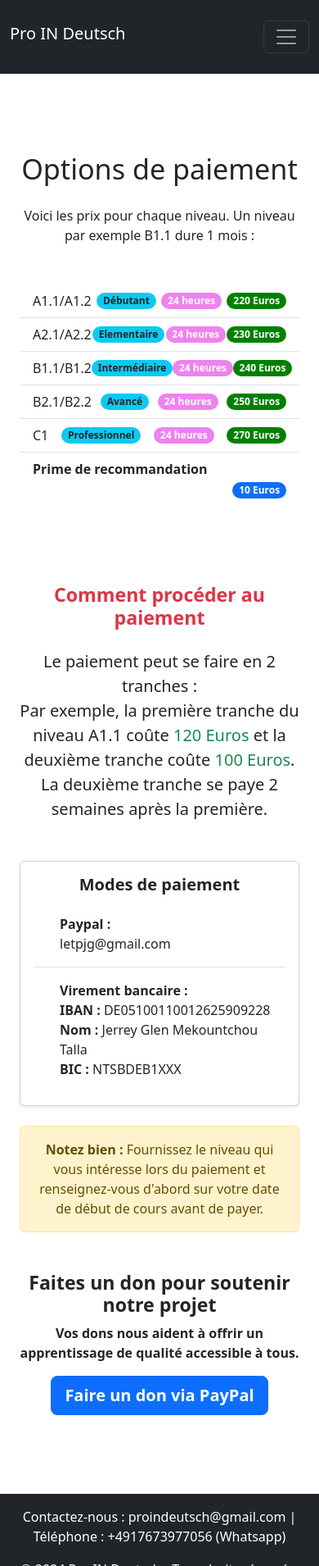
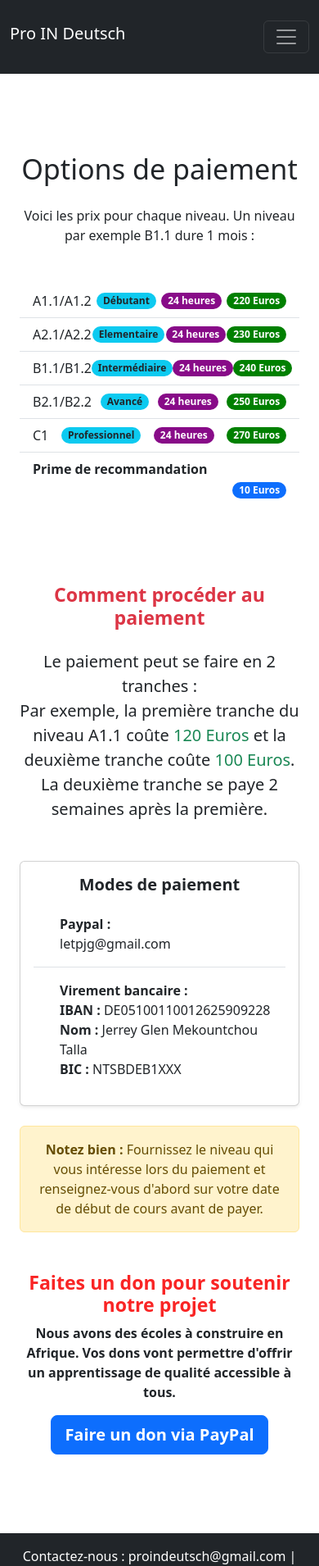
Before and after one commit to raoul-codes/Deutschkurs_APP, a plain HTML site: page paiement.html in a window 390 px wide. Shown: the top 1910 px of the page at 82% size. Drawn offline with nearby package versions, Linux system fonts and the light colour scheme.

Commit message:
couleurs changées et pourquoi nous

```diff
--- a/paiement.html
+++ b/paiement.html
@@ -63,7 +63,7 @@
                                     <li class="list-group-item d-flex justify-content-between align-items-center">
                                         A1.1/A1.2
                                         <span class="badge bg-info text-dark rounded-pill">Débutant</span>
-                                    <span class="badge rounded-pill" style="background-color: violet;">24 heures</span>
+                                        <span class="badge rounded-pill" style="background-color: rgb(136, 11, 136);">24 heures</span>
                                         <span class="badge rounded-pill" style="background-color: green;">220 Euros</span>
                                     </li>
 
@@ -71,7 +71,7 @@
                                     <li class="list-group-item d-flex justify-content-between align-items-center">
                                         A2.1/A2.2
                                         <span class="badge bg-info text-dark rounded-pill">Elementaire</span>
-                                    <span class="badge rounded-pill" style="background-color: violet;">24 heures</span>
+                                        <span class="badge rounded-pill" style="background-color: rgb(136, 11, 136);">24 heures</span>
                                         <span class="badge rounded-pill" style="background-color: green;">230 Euros</span>
                                     </li>
 
@@ -79,14 +79,14 @@
                                     <li class="list-group-item d-flex justify-content-between align-items-center">
                                         B1.1/B1.2
                                         <span class="badge bg-info text-dark rounded-pill">Intermédiaire</span>
-                                    <span class="badge rounded-pill" style="background-color: violet;">24 heures</span>
+                                        <span class="badge rounded-pill" style="background-color: rgb(136, 11, 136);">24 heures</span>
                                         <span class="badge rounded-pill" style="background-color: green;">240 Euros</span>
                                     </li>
                                     <!-- Niveau B2.1/B2.2 -->
                                     <li class="list-group-item d-flex justify-content-between align-items-center">
                                         B2.1/B2.2
                                         <span class="badge bg-info text-dark rounded-pill">Avancé</span>
-                                    <span class="badge rounded-pill" style="background-color: violet;">24 heures</span>
+                                        <span class="badge rounded-pill" style="background-color: rgb(136, 11, 136);">24 heures</span>
                                         <span class="badge rounded-pill" style="background-color: green;">250 Euros</span>
                                     </li>
 
@@ -94,7 +94,7 @@
                                     <li class="list-group-item d-flex justify-content-between align-items-center">
                                         C1
                                         <span class="badge bg-info text-dark rounded-pill">Professionnel</span>
-                                    <span class="badge rounded-pill" style="background-color: violet;">24 heures</span>
+                                        <span class="badge rounded-pill" style="background-color: rgb(136, 11, 136);">24 heures</span>
                                         <span class="badge rounded-pill" style="background-color: green;">270 Euros</span>
                                     </li>
 
@@ -109,7 +109,7 @@
                                                 <span class="badge bg-info text-dark"></span>
                                             </div>
                                             <div class="col-md-4 text-end">
-                                            <span class="badge bg-primary rounded-pill">10 Euros</span>
+                                                <span class="badge bg-primary rounded-pill" style="background-color: #0070ba;">10 Euros</span>
                                             </div>
                                         </div>
                                     </li>
@@ -168,15 +168,14 @@
 
                             <!-- Note importante -->
                             <div class="alert alert-warning mt-4 text-center" role="alert">
-                            <strong>Notez bien :</strong> Fournissez le niveau qui vous intéresse lors du paiement et renseignez-vous d'abord
-                            sur votre date de début de cours avant de payer.
+                                <strong>Notez bien :</strong> Fournissez le niveau qui vous intéresse lors du paiement et renseignez-vous d'abord sur votre date de début de cours avant de payer.
                             </div>
                         </section>
                         <!-- Section de dons -->
                         <section class="mt-5 text-center">
-        <h3 style="font-weight: bold;">Faites un don pour soutenir notre projet</h3>
-        <p style="font-weight: bold;">Vos dons nous aident à offrir un apprentissage de qualité accessible à tous.</p>
-        <a href="https://www.paypal.me/tonpaypalme" class="btn btn-primary btn-lg" target="_blank" style="font-weight: bold;">
+                            <h3 style="font-weight: bold; color: #f92525;">Faites un don pour soutenir notre projet</h3>
+                            <p style="font-weight: bold;">Nous avons des écoles à construire en Afrique. Vos dons vont permettre d'offrir un apprentissage de qualité accessible à tous.</p>
+                            <a href="https://www.paypal.me/Jerreyglen" class="btn btn-primary btn-lg" target="_blank" style="font-weight: bold;">
             Faire un don via PayPal
         </a>
                         </section>
```
Also changed, not shown: about.html (+2 -1 lines), index.html (+21 -7 lines), TachesRaoul.md.txt. Lines whose indentation alone changed are shown as unchanged.
